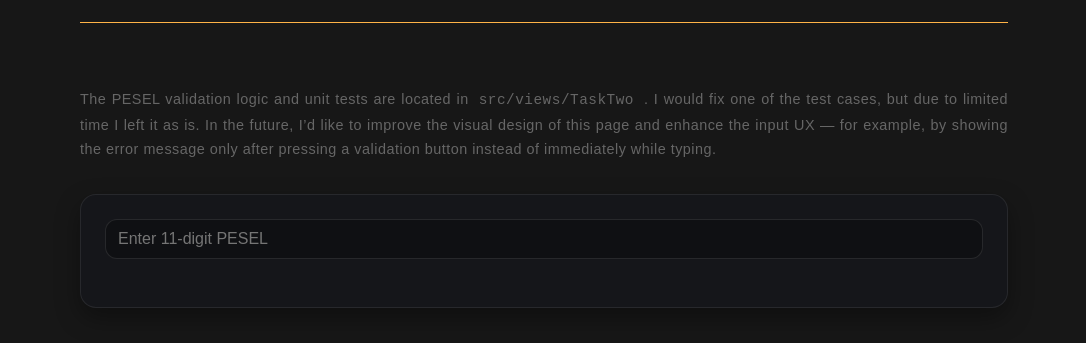
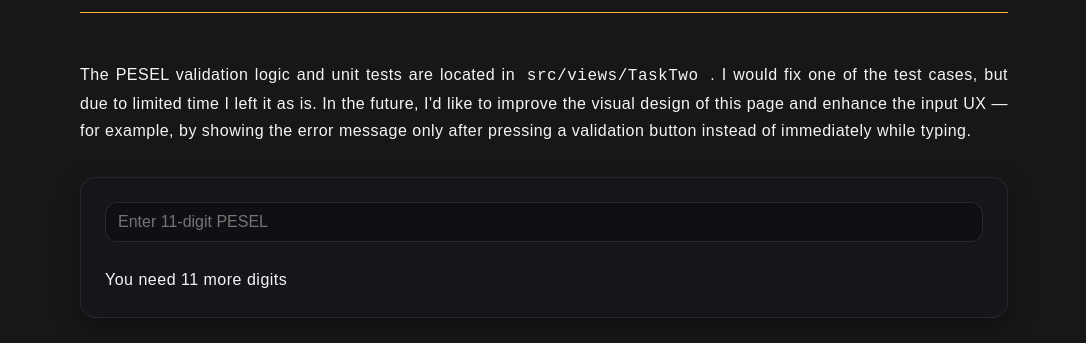
Before and after one commit to OllaWilk/Contelizer, a React (Vite) app: page /task-two in a window 1280 px wide. Shown: the part 545-888 px from the top of the page, without its empty margins (96-1182 px from the left). Built offline with nearby package versions, Linux system fonts and the light colour scheme.

Commit message:
refactor: improve PESEL input UX (keep leading zeros, show validation at 11 digits

```diff
--- a/src/views/TaskTwo/TaskTwo.module.scss
+++ b/src/views/TaskTwo/TaskTwo.module.scss
@@ -10,3 +10,9 @@
 .errorBlock {
   display: flex;
 }
+
+.note {
+  margin-top: '1rem';
+  font-size: '0.9rem';
+  color: '#666';
+}
--- a/src/views/TaskTwo/TaskTwo.tsx
+++ b/src/views/TaskTwo/TaskTwo.tsx
@@ -6,15 +6,22 @@ import styles from './TaskTwo.module.scss';
 
 export const TaskTwo = () => {
   const [value, setValue] = useState('');
-  const message = useMemo(() => (value ? validatePesel(value) : ''), [value]);
-  console.log(value, message);
+  const length = value.length;
+
+  const message = useMemo(() => {
+    if (length !== 11) return '';
+    return validatePesel(value);
+  }, [value, length]);
+
+  const remaining = 11 - length;
+
   return (
     <div className={styles.taskTwo}>
       <TaskHeader paragraph={UI_TEXTS.tasktwo} />
-      <p style={{ marginTop: '1rem', fontSize: '0.9rem', color: '#666' }}>
+      <p className={styles.note}>
         The PESEL validation logic and unit tests are located in
         <code> src/views/TaskTwo </code>. I would fix one of the test cases, but due to limited time
-        I left it as is. In the future, I’d like to improve the visual design of this page and
+        I left it as is. In the future, I'd like to improve the visual design of this page and
         enhance the input UX — for example, by showing the error message only after pressing a
         validation button instead of immediately while typing.
       </p>
@@ -25,14 +32,20 @@ export const TaskTwo = () => {
           placeholder="Enter 11-digit PESEL"
           value={value}
           onChange={(e) => setValue(e.target.value)}
-          type="number"
+          type="text"
+          inputMode="numeric"
         />
+        <p className={styles.counter}>
+          {length < 11
+            ? `You need ${remaining} more ${remaining === 1 ? 'digit' : 'digits'}`
+            : '11/11 digits'}
+        </p>
         <div className={styles.errorBlock}>
           {message ? (
             message === 'Valid PESEL number.' ? (
               <SuccesBlock title="HUREY" message={message} />
             ) : (
-              <ErrorBlock title="Błąd" message={message} />
+              <ErrorBlock title="Error" message={message} />
             )
           ) : null}
         </div>
```
